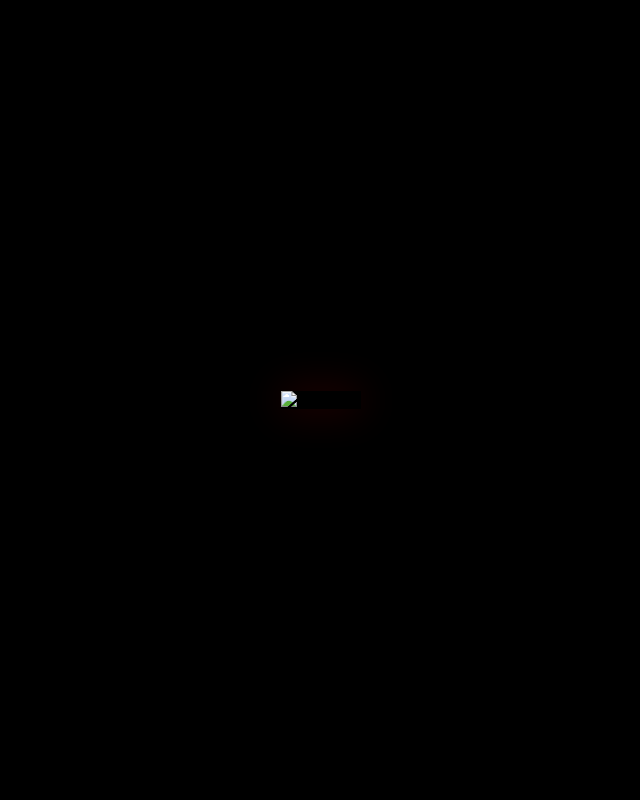
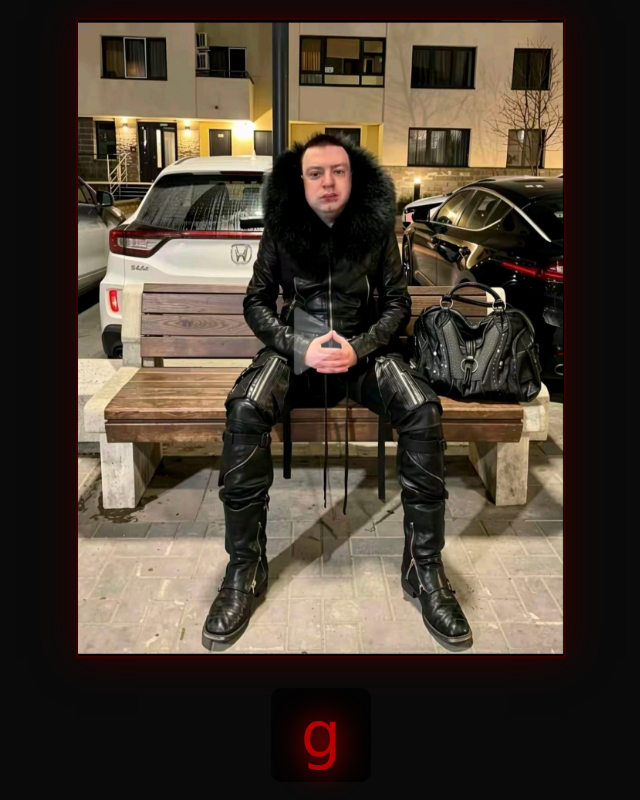
Before and after one commit to Wosshy/seecret_room, a plain HTML site: page easter.html in a window 1280 px wide. Shown: the whole page, without its empty margins (319-959 px from the left). Drawn offline with Linux system fonts and the light colour scheme.

Commit message:
update 2.0

```diff
--- a/easter.html
+++ b/easter.html
@@ -3,66 +3,84 @@
 <head>
   <meta charset="UTF-8">
   <meta name="viewport" content="width=device-width, initial-scale=1.0">
-  <title>🎃</title>
+  <title> Пасхалка</title>
   <style>
     * { margin: 0; padding: 0; box-sizing: border-box; }
 
     html, body {
       width: 100%;
       height: 100%;
-      background: #000;
+      background: #0a0a0a; /* тёмный фон, если картинка не загрузится */
       display: flex;
       justify-content: center;
       align-items: center;
-      overflow: auto;           /* если картинка больше экрана, появится прокрутка */
+      font-family: 'Creepster', cursive, sans-serif;
+      color: #b30000;
+      overflow: auto;
     }
 
-    .image-container {
-      max-width: 100vw;
-      max-height: 100vh;
+    .wrapper {
+      text-align: center;
+      max-width: 100%;
+      max-height: 100%;
       display: flex;
-      justify-content: center;
+      flex-direction: column;
       align-items: center;
-      padding: 20px;            /* небольшой отступ, чтобы картинка не прилипала */
+    }
+
+    .image-box {
+      max-width: 90vw;
+      max-height: 80vh;
+      margin-bottom: 20px;
     }
 
     .easter-image {
       max-width: 100%;
-      max-height: 100vh;
-      object-fit: contain;      /* вписывает картинку целиком, без обрезки */
+      max-height: 80vh;
+      object-fit: contain;  /* картинка полностью видна */
+      border: 2px solid #330000;
+      box-shadow: 0 0 40px #330000;
       display: block;
-      box-shadow: 0 0 40px #330000;  /* мрачное свечение по желанию */
     }
 
-    /* Текст поверх (можешь убрать или отредактировать) */
+    /* Если картинка не загрузилась — скрыть её и показать текст */
+    .easter-image.error {
+      display: none;
+    }
+
     .message {
-      position: fixed;
-      bottom: 30px;
-      left: 50%;
-      transform: translateX(-50%);
-      color: #b30000;
-      font-family: 'Creepster', cursive;
-      font-size: 3rem;
-      text-shadow: 0 0 20px red;
+      font-size: 4rem;
+      text-shadow: 0 0 30px red;
+      margin-top: 10px;
       background: rgba(0,0,0,0.7);
       padding: 10px 30px;
-      border-radius: 8px;
-      z-index: 2;
-      text-align: center;
-      pointer-events: none;
+      border-radius: 10px;
+    }
+
+    .fallback-text {
+      font-size: 2rem;
+      color: #660000;
+      display: none;
+    }
+    .fallback-text.show {
+      display: block;
     }
   </style>
 </head>
 <body>
-  <!-- Контейнер, чтобы картинка не выходила за пределы -->
-  <div class="image-container">
-    <!-- ЗАМЕНИ НА СВОЮ КАРТИНКУ -->
-    <img class="easter-image" src="surprise.jpg" alt="Пасхалка">
+  <div class="wrapper">
+    <div class="image-box">
+      <!-- Картинка; если не загружается, скроется и покажется fallback -->
+      <img class="easter-image" src="mell.jpg" alt="Пасхалка"
+           onerror="this.classList.add('error'); document.querySelector('.fallback-text').classList.add('show');">
+    </div>
+    <div class="fallback-text">Здесь должна была быть посхалка, но картинка потерялась </div>
+    <div class="message">g</div>
   </div>
 
-  <!-- Песня (название файла замени на своё) -->
+  <!-- Песня (замени src на свою) -->
   <audio autoplay loop>
-    <source src="song.mp3" type="audio/mpeg">
+    <source src="temny.mp3" type="audio/mpeg">
   </audio>
 </body>
 </html>
```
Also changed, not shown: index.html (+1 -1 lines), tv.html (+15 -17 lines).
